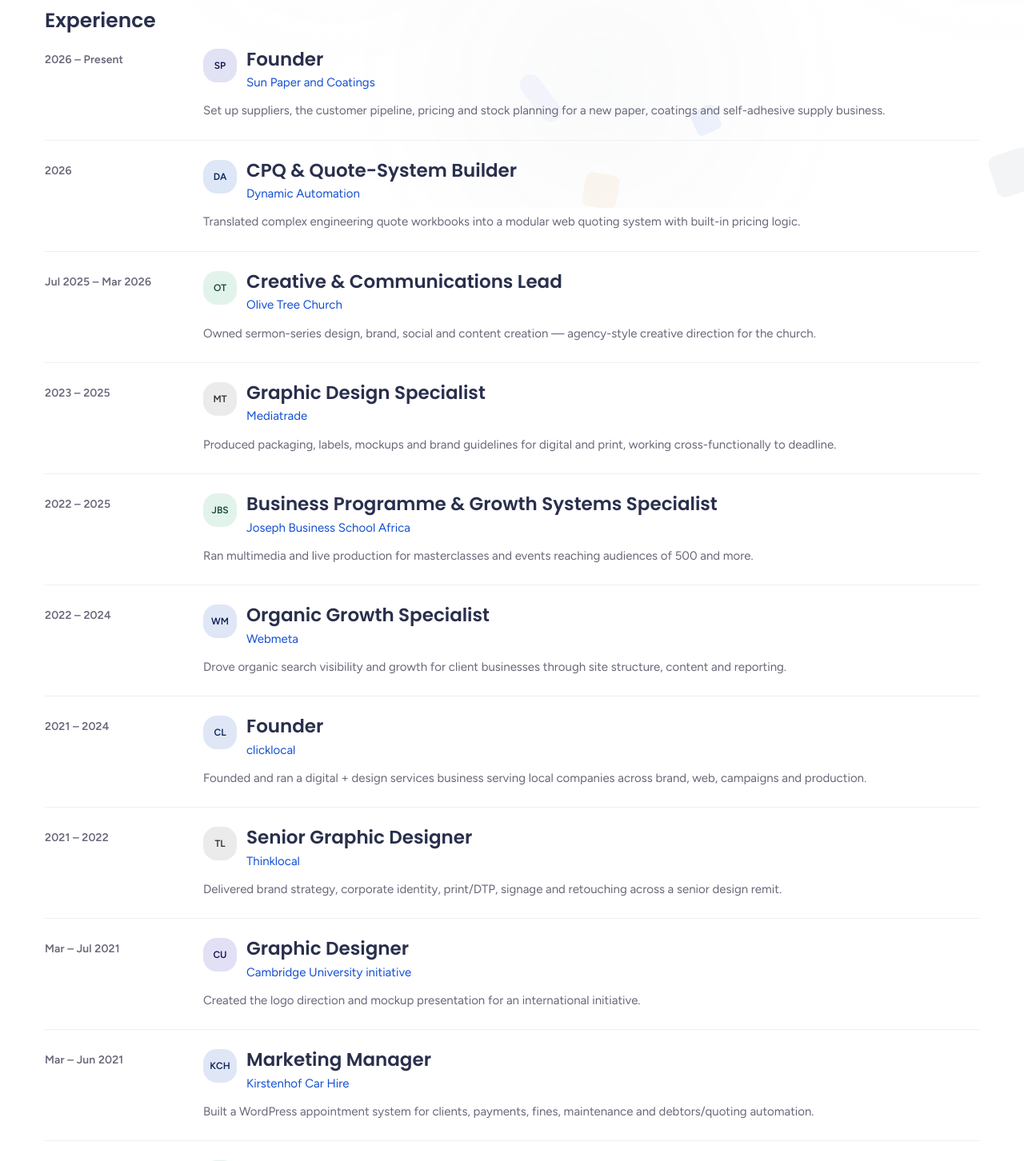
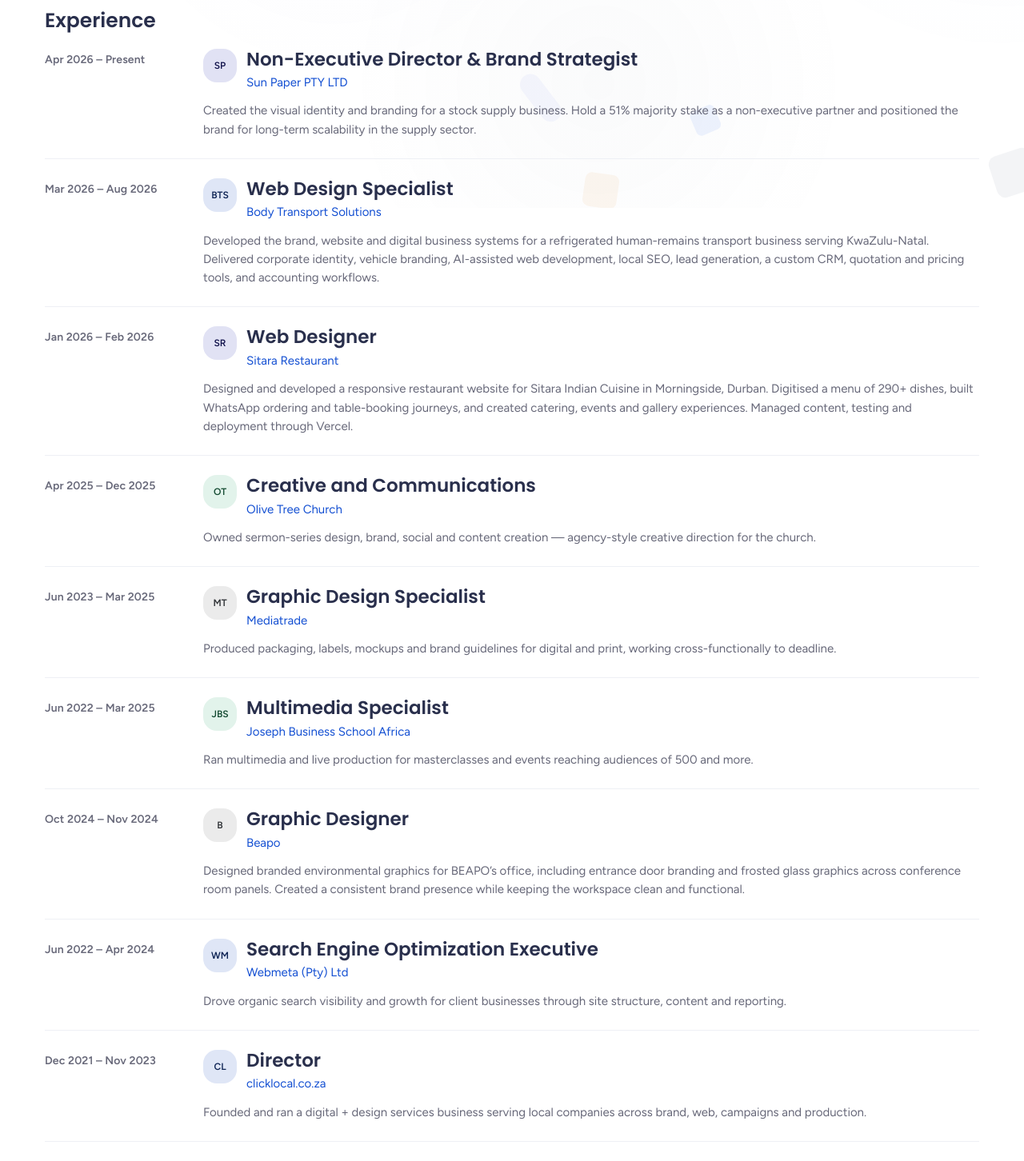
Before and after one commit to faultyv/dewald-visser-portfolio, a Next.js app: page /cv in a window 1280 px wide. Shown: the part 540-1992 px from the top of the page at 80% size. Built offline with nearby package versions, Linux system fonts and the light colour scheme; no server answers.

Commit message:
Align career roles and dates with LinkedIn profile

```diff
--- a/components/CareerSummary.tsx
+++ b/components/CareerSummary.tsx
@@ -26,13 +26,13 @@
 export function CareerSummary({ cv }: { cv: CVEntry[] }) {
   return <section id="cv" className="section-pad-tight content-shell-wide relative" aria-labelledby="career-heading">
     <div className="section-command mb-7 md:mb-9">
-      <div><div className="text-label-l text-primary mb-4">Career</div><h2 id="career-heading" className="text-headline-l text-on-surface">Experience, <span className="text-gradient text-gradient-animated">at a glance.</span></h2><p className="mt-4 text-body-m text-on-surface-variant">Recent roles and projects, followed by my earlier career.</p></div>
+      <div><div className="text-label-l text-primary mb-4">Career</div><h2 id="career-heading" className="text-headline-l text-on-surface">Experience, <span className="text-gradient text-gradient-animated">at a glance.</span></h2><p className="mt-4 text-body-m text-on-surface-variant">Recent experience, followed by my earlier career.</p></div>
       <ButtonLink href="/cv" variant="tonal"><IconSymbol name="description" size={18} /> View / print CV</ButtonLink>
     </div>
     <div className="hig-glass rounded-[28px] p-5 md:p-8">
       <CareerRows entries={cv.slice(0, 5)} />
       <details className="cv-earlier border-t border-outline-variant pt-5">
-        <summary className="text-title-m text-on-surface">Earlier experience <span className="ml-2 text-body-s text-on-surface-variant">2014–2024 · {cv.length - 5} roles</span></summary>
+        <summary className="text-title-m text-on-surface">Earlier experience <span className="ml-2 text-body-s text-on-surface-variant">{cv.length - 5} roles</span></summary>
         <CareerRows entries={cv.slice(5)} />
       </details>
     </div>
--- a/components/Hero.tsx
+++ b/components/Hero.tsx
@@ -19,8 +19,8 @@
   {
     icon: "storefront",
     label: "Current proof",
-    value: "Founder at Sun Paper",
-    detail: "Owning offer, supplier relationships, pricing, customer development and brand system.",
+    value: "Non-Executive Director",
+    detail: "Sun Paper PTY LTD · Brand strategy and visual identity, with a 51% non-executive stake.",
   },
   {
     icon: "podcasts",
--- a/content/cv.json
+++ b/content/cv.json
@@ -1,92 +1,59 @@
 [
   {
-    "date": "2026 – Present",
-    "role": "Founder",
-    "org": "Sun Paper and Coatings",
+    "date": "Apr 2026 – Present",
+    "role": "Non-Executive Director & Brand Strategist",
+    "org": "Sun Paper PTY LTD",
     "brandMark": "SP",
     "brandColor": "secondary",
     "tags": [
-      "Founder",
+      "Design",
       "Marketing"
     ],
-    "detail": "My own venture, built from the ground up — supplier relationships, customer development, pricing, stock planning and the brand and sales systems behind a working paper, coatings and self-adhesive supply business.",
-    "software": [
-      "CRM",
-      "Google Workspace",
-      "Canva",
-      "WordPress"
-    ],
-    "proof": [
-      {
-        "type": "Founder",
-        "title": "Built from zero",
-        "detail": "Set up suppliers, the customer pipeline, pricing and stock planning for a new paper, coatings and self-adhesive supply business."
-      },
-      {
-        "type": "Systems",
-        "title": "Brand & sales engine",
-        "detail": "Own the brand direction, sales process and operating systems that turn master-reel stock into delivered, customer-spec orders."
-      }
-    ],
+    "detail": "Created the visual identity and branding for a stock supply business. Hold a 51% majority stake as a non-executive partner and positioned the brand for long-term scalability in the supply sector.",
     "responsibilities": [
-      "Supplier sourcing & relationships",
-      "Customer development & pipeline",
-      "Pricing & margin strategy",
-      "Stock planning & master reels",
-      "Brand direction & identity",
-      "Sales process & quoting",
-      "Order fulfilment to spec",
-      "Operating systems & admin",
-      "Cash flow & purchasing",
-      "Marketing & web presence"
+      "Visual identity & branding",
+      "Non-executive strategic ownership",
+      "Brand positioning"
     ]
   },
   {
-    "date": "2026",
-    "role": "CPQ & Quote-System Builder",
-    "org": "Dynamic Automation",
-    "brandMark": "DA",
-    "brandColor": "info",
+    "brandMark": "BTS",
+    "brandColor": "primary",
     "tags": [
       "Web",
-      "AI"
+      "Design",
+      "Marketing"
     ],
-    "detail": "Took a manufacturer's tangled Excel quoting workbooks — broiler-house and chain-feeder templates — and rebuilt the logic as a web-based CPQ quote tool: structured product modules, pricing intelligence and a clean interface, shipped as a live Vercel prototype the client signed off on.",
+    "detail": "Developed the brand, website and digital business systems for a refrigerated human-remains transport business serving KwaZulu-Natal. Delivered corporate identity, vehicle branding, AI-assisted web development, local SEO, lead generation, a custom CRM, quotation and pricing tools, and accounting workflows.",
     "software": [
-      "Next.js",
-      "Vercel",
-      "JavaScript",
-      "Excel logic",
-      "CPQ"
+      "Google Business Profile",
+      "CRM",
+      "AI-assisted development"
     ],
-    "proof": [
-      {
-        "type": "Systems",
-        "title": "Spreadsheet → web tool",
-        "detail": "Translated complex engineering quote workbooks into a modular web quoting system with built-in pricing logic."
-      },
-      {
-        "type": "Shipped",
-        "title": "Live Vercel prototype",
-        "detail": "Delivered a working demo the client approved — quoting that used to live in fragile spreadsheets, now a usable web product."
-      }
-    ],
-    "responsibilities": [
-      "Excel quoting-logic analysis",
-      "CPQ data modelling",
-      "Web quoting interface",
-      "Product-module structuring",
-      "Pricing-rule engineering",
-      "Next.js build & deploy",
-      "Live Vercel prototype",
-      "Broiler & chain-feeder templates",
-      "Client demo & sign-off",
-      "Spreadsheet → web migration"
-    ]
+    "org": "Body Transport Solutions",
+    "role": "Web Design Specialist",
+    "date": "Mar 2026 – Aug 2026"
   },
   {
-    "date": "Jul 2025 – Mar 2026",
-    "role": "Creative & Communications Lead",
+    "brandMark": "SR",
+    "brandColor": "secondary",
+    "tags": [
+      "Web",
+      "Design"
+    ],
+    "detail": "Designed and developed a responsive restaurant website for Sitara Indian Cuisine in Morningside, Durban. Digitised a menu of 290+ dishes, built WhatsApp ordering and table-booking journeys, and created catering, events and gallery experiences. Managed content, testing and deployment through Vercel.",
+    "software": [
+      "Vercel",
+      "WhatsApp",
+      "Google Maps"
+    ],
+    "org": "Sitara Restaurant",
+    "role": "Web Designer",
+    "date": "Jan 2026 – Feb 2026"
+  },
+  {
+    "date": "Apr 2025 – Dec 2025",
+    "role": "Creative and Communications",
     "org": "Olive Tree Church",
     "brandMark": "OT",
     "brandColor": "success",
@@ -135,7 +102,7 @@
     ]
   },
   {
-    "date": "2023 – 2025",
+    "date": "Jun 2023 – Mar 2025",
     "role": "Graphic Design Specialist",
     "org": "Mediatrade",
     "brandMark": "MT",
@@ -176,8 +143,8 @@
     ]
   },
   {
-    "date": "2022 – 2025",
-    "role": "Business Programme & Growth Systems Specialist",
+    "date": "Jun 2022 – Mar 2025",
+    "role": "Multimedia Specialist",
     "org": "Joseph Business School Africa",
     "brandMark": "JBS",
     "brandColor": "success",
@@ -236,9 +203,20 @@
     ]
   },
   {
-    "date": "2022 – 2024",
-    "role": "Organic Growth Specialist",
-    "org": "Webmeta",
+    "brandMark": "B",
+    "brandColor": "tertiary",
+    "tags": [
+      "Design"
+    ],
+    "detail": "Designed branded environmental graphics for BEAPO’s office, including entrance door branding and frosted glass graphics across conference room panels. Created a consistent brand presence while keeping the workspace clean and functional.",
+    "org": "Beapo",
+    "role": "Graphic Designer",
+    "date": "Oct 2024 – Nov 2024"
+  },
+  {
+    "date": "Jun 2022 – Apr 2024",
+    "role": "Search Engine Optimization Executive",
+    "org": "Webmeta (Pty) Ltd",
     "brandMark": "WM",
     "brandColor": "primary",
     "tags": [
@@ -279,9 +257,9 @@
     ]
   },
   {
-    "date": "2021 – 2024",
-    "role": "Founder",
-    "org": "clicklocal",
+    "date": "Dec 2021 – Nov 2023",
+    "role": "Director",
+    "org": "clicklocal.co.za",
     "brandMark": "CL",
     "brandColor": "primary",
     "tags": [
@@ -330,7 +308,7 @@
     ]
   },
   {
-    "date": "2021 – 2022",
+    "date": "Aug 2021 – Jun 2022",
     "role": "Senior Graphic Designer",
     "org": "Thinklocal",
     "brandMark": "TL",
@@ -374,9 +352,9 @@
     ]
   },
   {
-    "date": "Mar – Jul 2021",
+    "date": "Mar 2021 – Jul 2021",
     "role": "Graphic Designer",
-    "org": "Cambridge University initiative",
+    "org": "University of Cambridge",
     "brandMark": "CU",
     "brandColor": "accent",
     "tags": [
@@ -409,7 +387,7 @@
     ]
   },
   {
-    "date": "Mar – Jun 2021",
+    "date": "Mar 2021 – Jun 2021",
     "role": "Marketing Manager",
     "org": "Kirstenhof Car Hire",
     "brandMark": "KCH",
@@ -462,8 +440,8 @@
   },
   {
     "date": "May 2021",
-    "role": "Front-End Web Designer",
-    "org": "Autodoc Diagnostics",
+    "role": "Freelance Web Designer",
+    "org": "The AutoDoc",
     "brandMark": "AD",
     "brandColor": "success",
     "tags": [
@@ -504,9 +482,9 @@
     ]
   },
   {
-    "date": "Feb – Dec 2020",
-    "role": "Design & Sales",
-    "org": "Contours Design Studio / Faux Flora",
+    "date": "Feb 2020 – Dec 2020",
+    "role": "Sales Assistant",
+    "org": "Contours Design Studio CDS",
     "brandMark": "CDS",
     "brandColor": "warning",
     "tags": [
@@ -550,8 +528,8 @@
   },
   {
     "date": "Nov 2016 – Dec 2019",
-    "role": "Programme Advisor & International Admissions",
-    "org": "Damelin Online / LCIBS",
+    "role": "Programme Advisor",
+    "org": "London College of International Business studies",
     "brandMark": "LC",
     "brandColor": "secondary",
     "tags": [
@@ -602,8 +580,8 @@
     ]
   },
   {
-    "date": "May – Aug 2016",
-    "role": "Direct Sales & Training Specialist",
+    "date": "Jan 2016 – Oct 2016",
+    "role": "Sales Representative",
     "org": "The Unlimited",
     "brandMark": "TU",
     "brandColor": "warning",
@@ -636,9 +614,9 @@
     ]
   },
   {
-    "date": "2015 – 2016",
+    "date": "Oct 2014 – Dec 2015",
     "role": "Development Assistant",
-    "org": "Old Mutual",
+    "org": "Old Mutual South Africa, Welstand Agri",
     "brandMark": "OM",
     "brandColor": "success",
     "tags": [
@@ -679,8 +657,8 @@
     ]
   },
   {
-    "date": "Jan – Sep 2014",
-    "role": "Software Sales Representative",
+    "date": "Jan 2014 – Sep 2014",
+    "role": "Telesales Representative",
     "org": "Investors Choice",
     "brandMark": "IC",
     "brandColor": "info",
--- a/content/site.json
+++ b/content/site.json
@@ -8,7 +8,7 @@
   "tags": ["Entrepreneur", "Marketing", "Graphic Design", "Web Design", "AI Enablement"],
   "heroPosition": "I turn commercial context, brand, marketing, web and practical AI into usable systems: campaigns that ship, websites that convert and workflows teams can actually run.",
   "aboutHeadline": "A founder-operator across brand, marketing, web and AI enablement - built for teams that need judgement, craft and delivery in one place.",
-  "aboutBody": "Founder of Sun Paper and Coatings, with a background that runs through software sales, Damelin Online and LCIBS admissions, early AI-readiness work, Adobe-led production, Joseph Business School Africa programme growth, WordPress and Shopify builds, CRM discipline and practical AI adoption. I connect strategy, design, content and operations so ideas become useful systems, not loose assets.",
+  "aboutBody": "Non-Executive Director & Brand Strategist at Sun Paper PTY LTD, with a background that runs through software sales, Damelin Online and LCIBS admissions, early AI-readiness work, Adobe-led production, Joseph Business School Africa programme growth, WordPress and Shopify builds, CRM discipline and practical AI adoption. I connect strategy, design, content and operations so ideas become useful systems, not loose assets.",
   "media": {
     "aboutImage": "/images/dewald/dewald-about-centered.png",
     "aboutImageAlt": "Dewald Visser seated with a laptop in a professional workspace",
```
Also changed, not shown: content/README.md.
